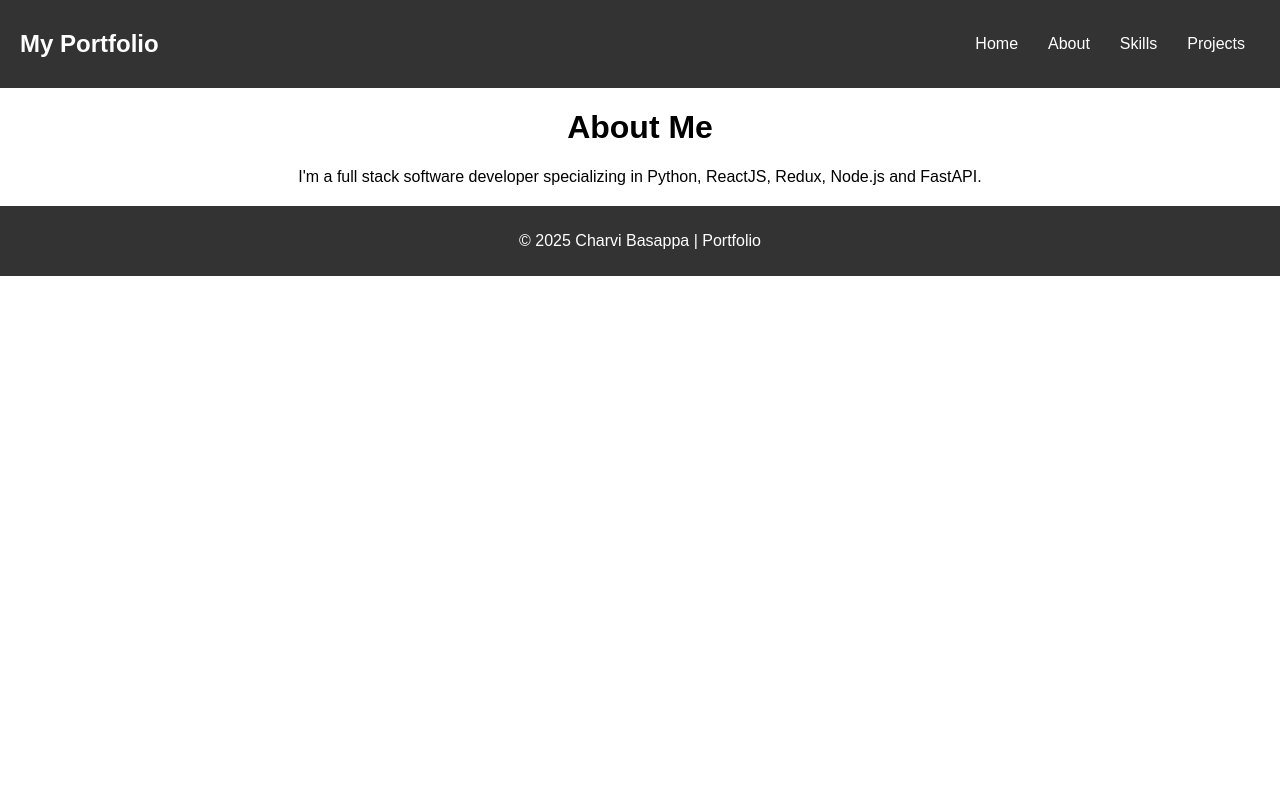
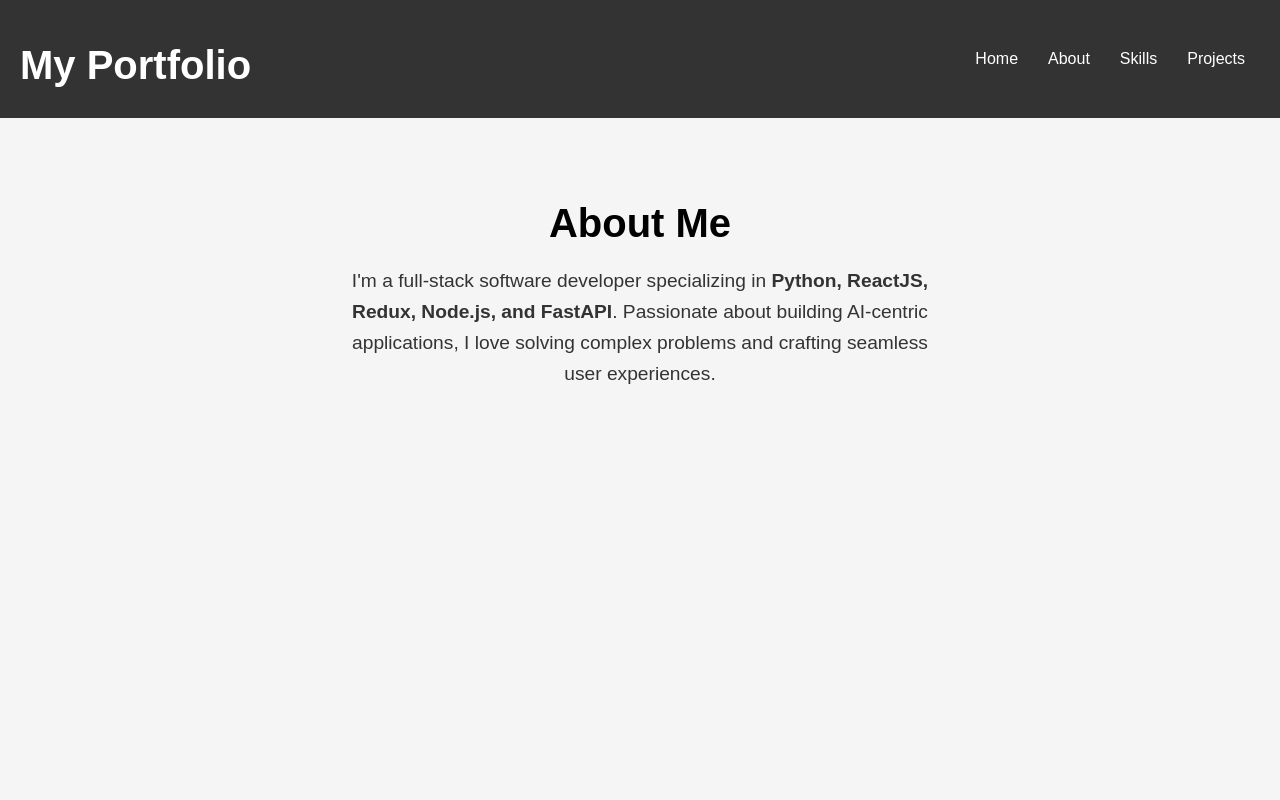
Before and after one commit to CharviBasappa/Craftfolio, a React (Create React App) app: page /about in a window 1280 px wide. Shown: the top 800 px of the page. Built offline with nearby package versions, Linux system fonts and the light colour scheme.

Commit message:
Made few changes in About with framer motion

```diff
--- a/src/index.css
+++ b/src/index.css
@@ -34,3 +34,27 @@ footer {
   color: white;
   padding: 10px;
 }
+
+.about-section {
+  text-align: center;
+  padding: 50px;
+  background: #f5f5f5;
+  min-height: 100vh;
+}
+
+.about-content {
+  max-width: 600px;
+  margin: 0 auto;
+  font-size: 1.2rem;
+  line-height: 1.6;
+  transition: transform 0.3s ease-in-out;
+}
+
+h1 {
+  font-size: 2.5rem;
+  margin-bottom: 20px;
+}
+
+p {
+  color: #333;
+}
--- a/src/pages/About.js
+++ b/src/pages/About.js
@@ -1,12 +1,39 @@
+import { useEffect, useState } from "react";
+import { motion } from "framer-motion";
+
 const About = () => {
+  const [scrollPosition, setScrollPosition] = useState(0);
+
+  useEffect(() => {
+    const handleScroll = () => {
+      setScrollPosition(window.scrollY);
+    };
+    window.addEventListener("scroll", handleScroll);
+    return () => {
+      window.removeEventListener("scroll", handleScroll);
+    };
+  }, []);
+
   return (
-    <div>
+    <section id="about" className="about-section">
       <h1>About Me</h1>
-      <p>
-        I'm a full stack software developer specializing in Python, ReactJS,
-        Redux, Node.js and FastAPI.
-      </p>
-    </div>
+      <motion.div
+        data-scroll="true"
+        data-scroll-sticky="true"
+        data-scroll-target="#fixed-target"
+        className="about-content"
+        style={{
+          transform: `translateY(${scrollPosition * 0.1}px)`,
+        }}
+      >
+        <p>
+          I'm a full-stack software developer specializing in{" "}
+          <strong>Python, ReactJS, Redux, Node.js, and FastAPI</strong>.
+          Passionate about building AI-centric applications, I love solving
+          complex problems and crafting seamless user experiences.
+        </p>
+      </motion.div>
+    </section>
   );
 };
 
```
